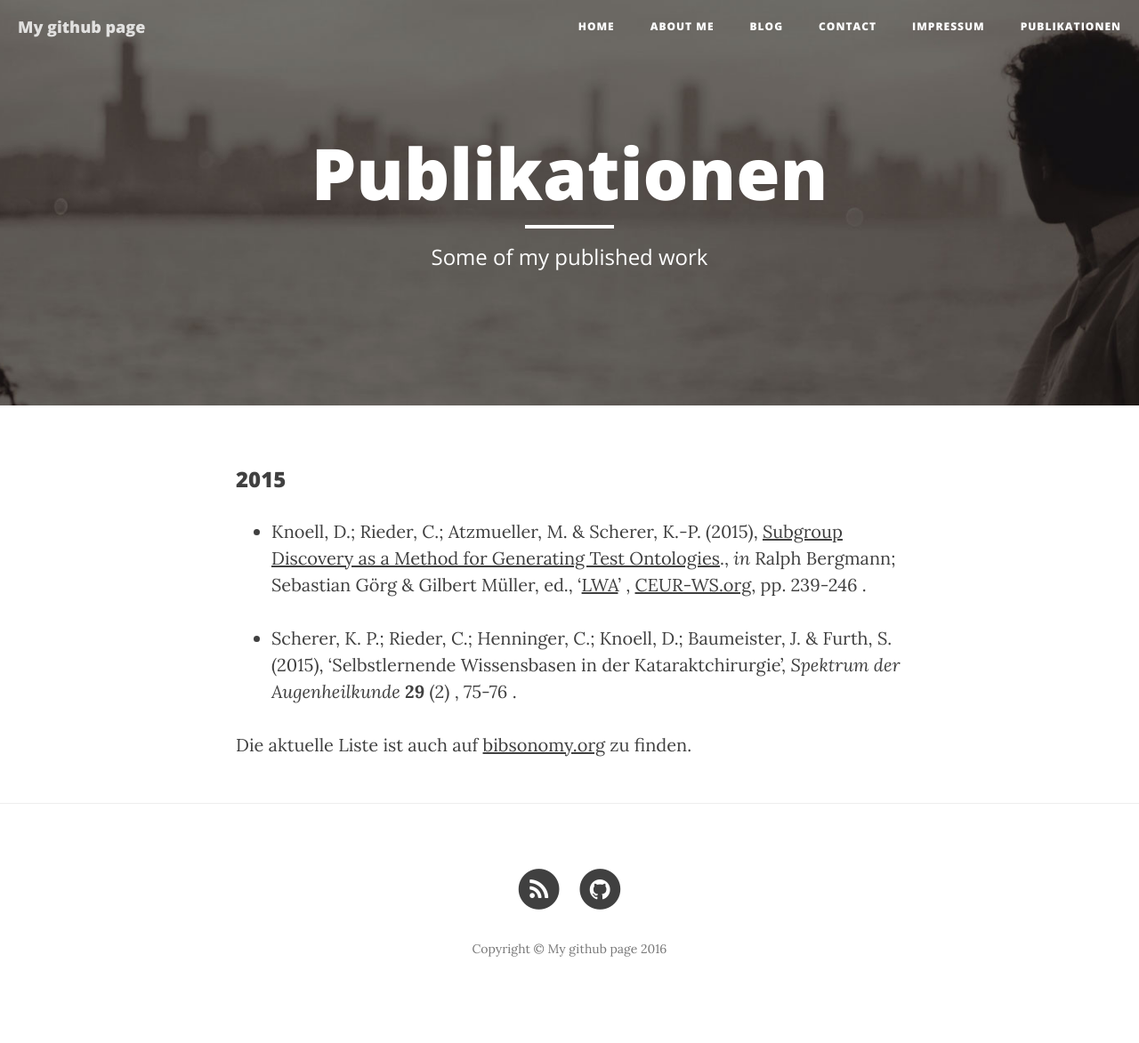
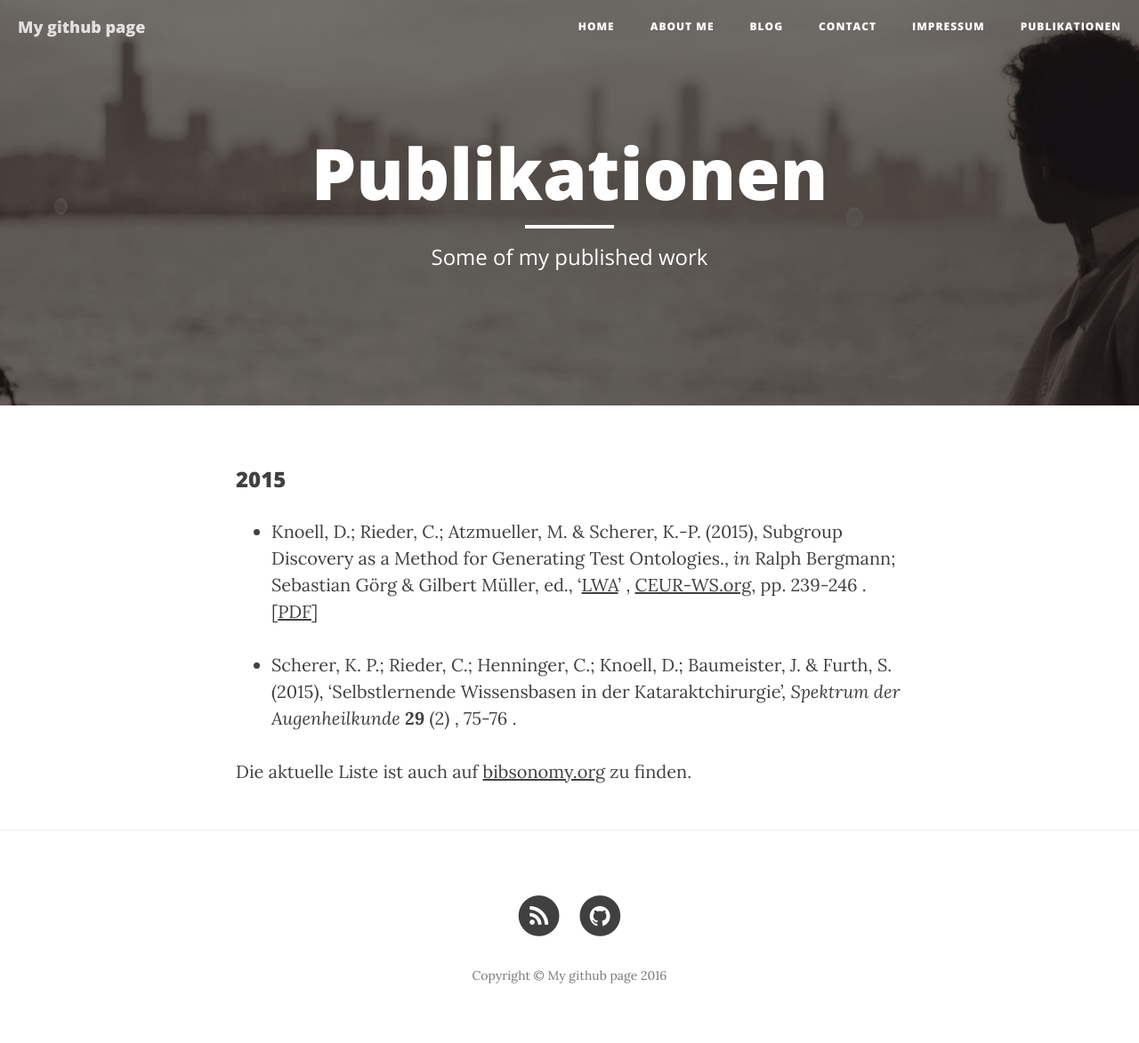
Before and after one commit to Danny4927/danny4927.github.io, a Jekyll site: the page built from publikationen.md, in a window 1280 px wide. Shown: the whole page at 89% size. Built offline with Jekyll 4.4.1, drawn with Linux system fonts in a browser that asks for light colours; nearby versions of some CDN libraries; before the commit the page ends 1143 px from its top, so only the background shows below that.

Commit message:
changed link to publication pdf

```diff
--- a/publikationen.md
+++ b/publikationen.md
@@ -7,7 +7,7 @@ header-img: "../img/about-bg.jpg"
 
 ### 2015
 
-- Knoell, D.; Rieder, C.; Atzmueller, M. & Scherer, K.-P. (2015), [Subgroup Discovery as a Method for Generating Test Ontologies](http://ceur-ws.org/Vol-1458/F05_CRC54_Knoell.pdf)., _in_ Ralph Bergmann; Sebastian Görg & Gilbert Müller, ed., '[LWA](http://ceur-ws.org/Vol-1458/)' , [CEUR-WS.org](http://CEUR-WS.org/), pp. 239-246 .
+- Knoell, D.; Rieder, C.; Atzmueller, M. & Scherer, K.-P. (2015), Subgroup Discovery as a Method for Generating Test Ontologies., _in_ Ralph Bergmann; Sebastian Görg & Gilbert Müller, ed., '[LWA](http://ceur-ws.org/Vol-1458/)' , [CEUR-WS.org](http://CEUR-WS.org/), pp. 239-246 . [[PDF](http://ceur-ws.org/Vol-1458/F05_CRC54_Knoell.pdf)]
 
 - Scherer, K. P.; Rieder, C.; Henninger, C.; Knoell, D.; Baumeister, J. & Furth, S. (2015), 'Selbstlernende Wissensbasen in der Kataraktchirurgie', _Spektrum der Augenheilkunde_ **29** (2) , 75-76 .
 
```
